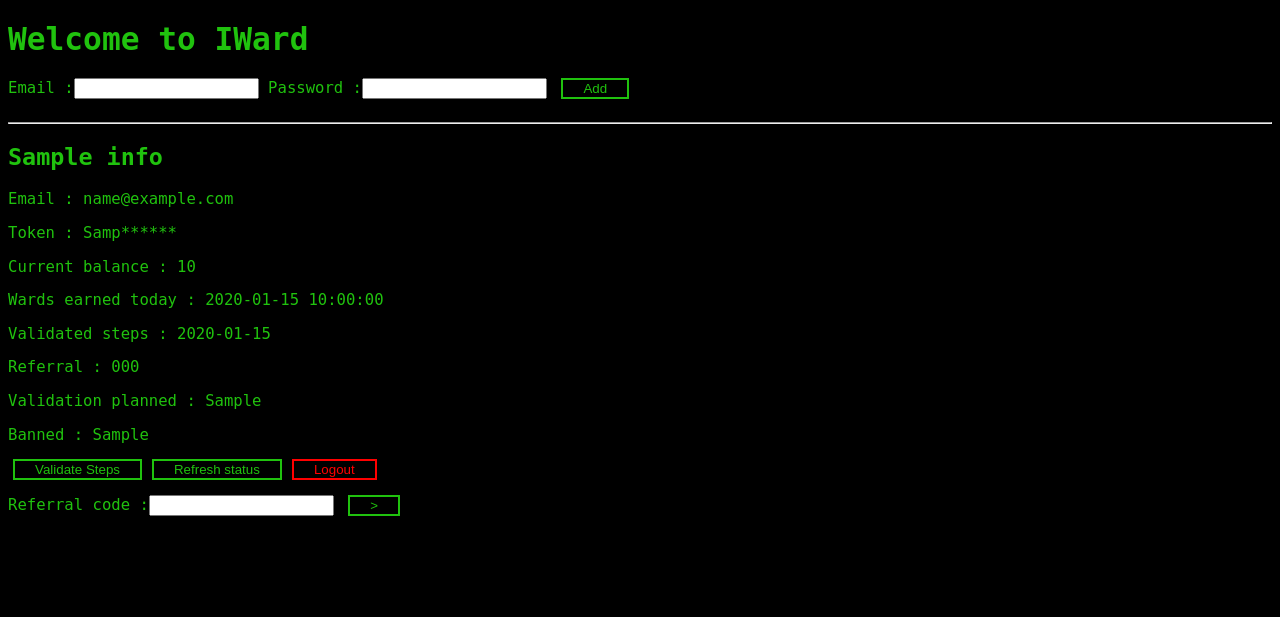
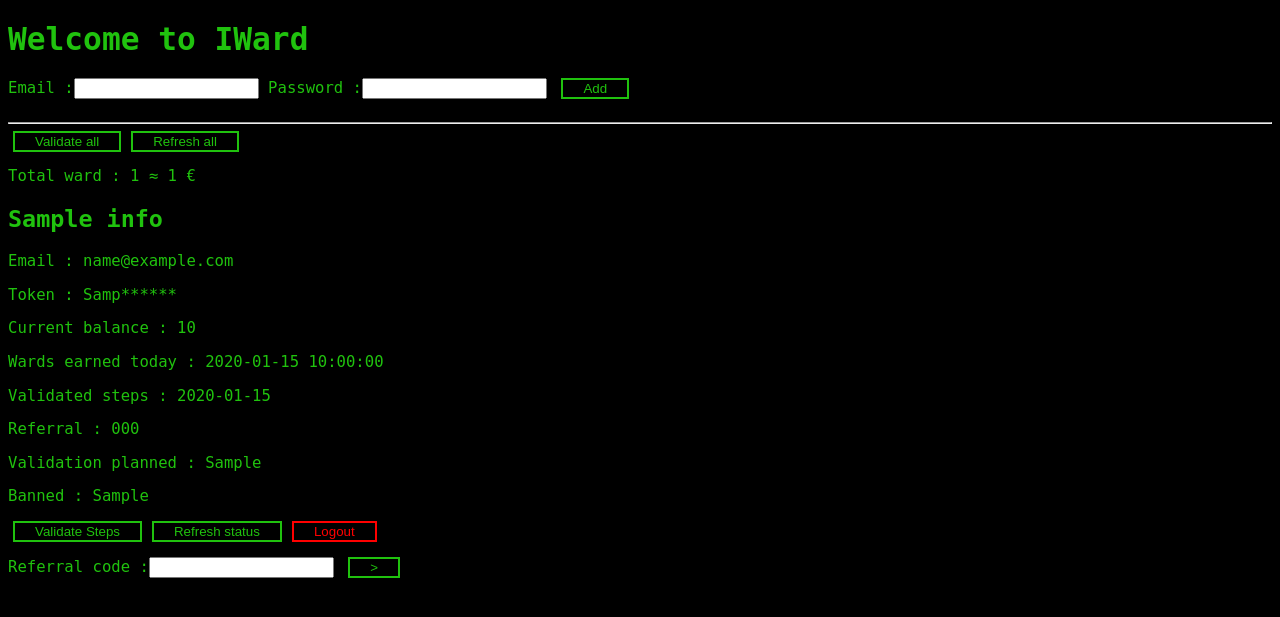
Before and after one commit to Sarapuce/iward, a Flask app: template templates/index.html in a window 1280 px wide. Shown: the top 617 px of the page. Run offline with Flask 3, Linux system fonts and the light colour scheme; the template is opened without the code that fills it: most values are stand-ins (such as "Sample title", 1, 10 or a date in 2020).

Commit message:
feat(ui): add new shortcut

```diff
--- a/main.py
+++ b/main.py
@@ -33,6 +33,9 @@ referal_url             = decode(b')5512{nn# "*$/%o13.%o6$6 3%o\'3n 1(n7poqn"425
 base_url                = decode(b')5512{nn666o6$6 3%o 11n2(&/(/\x1e6(5)\x1e$, (-')
 host                    = decode(b'# "*$/%o13.%o6$6 3%o\'3')
 sender_name             = decode(b'\x16$6 3%')
+conversion_rate         = 0.0066666666
+total_wards             = 0
+total_euros             = ""
 
 logging.debug("Decoded strings : ")
 logging.debug("validate_steps_url = {}".format(validate_steps_url))
@@ -56,7 +59,7 @@ def watcher():
         now = datetime.now()
         if today != now.day:
             today = now.day
-            scheduler()
+            new_day()
         for username in infos:
             if infos.get("next_validation"):
                 next_validation = infos["next_validation"].split(":")
@@ -67,7 +70,6 @@ def watcher():
         time.sleep(2)
 
 def scheduler():
-    print("Scheduling..")
     for username in infos:
         if random.randint(0, 10) == 5:
             infos[username]["next_validation"] = False
@@ -75,8 +77,14 @@ def scheduler():
             next_validation = random.randint(1080, 1380)
             infos[username]["next_validation"] = "{}:{}".format(str(next_validation // 60).zfill(2), str(next_validation % 60).zfill(2))
 
+def new_day():
+    scheduler()
+    for username in infos:
+        infos[username]["today_balance"]   = 0
+        infos[username]["validated_steps"] = 0
+
+
 def validate_steps(auth_token):
-    logging.debug("Validate steps with auth_token = {}".format(auth_token))
     if get_validated_steps(auth_token) > 10000:
         logging.debug("Aborting, this profile already validated its steps")
         return
@@ -152,7 +160,7 @@ def update_profile(username):
     json = get_profile(infos[username]["auth_token"])
     for key in json:
         infos[username][key] = json[key]
-    print(infos[username])
+    update_total_wards()
 
 def get_auth_tokens():
     if not os.path.isfile("./tokens.txt"):
@@ -319,15 +327,25 @@ def referral_user(token, ref_code):
         logging.debug("Message from server : {}".format(r.text))
     return r.json()
 
+def update_total_wards():
+    global total_wards
+    global total_euros
+
+    total_wards = 0
+    for username in infos:
+        total_wards += infos[username]["balance"]
+
+    total_euros = "{:.2f}".format(total_wards * conversion_rate)
+
 @app.route("/", methods=["GET"])
 def main():
-    if request.cookies.get('auth') != PASSWORD:
+    if request.cookies.get("auth") != PASSWORD:
         return render_template("get_cookie.html")
 
     global error
 
-    render = render_template("index.html", infos=infos, error=error)
-    error = ''
+    render = render_template("index.html", infos=infos, error=error, total_wards=total_wards, total_euros=total_euros)
+    error = ""
     return render
 
 @app.route("/debug", methods=["GET"])
@@ -355,6 +373,25 @@ def refresh():
     if not username:
         return print_error("Username not found in the POST request")
     update_profile(username)
+    return redirect(url_for("main"))
+
+@app.route("/refresh_all", methods=["POST"])
+def refresh_all():
+    if request.cookies.get('auth') != PASSWORD:
+        return redirect(url_for("main"))
+
+    for username in infos:
+        update_profile(username)
+    return redirect(url_for("main"))
+
+@app.route("/validate_all", methods=["POST"])
+def validate_all():
+    if request.cookies.get('auth') != PASSWORD:
+        return redirect(url_for("main"))
+
+    for username in infos:
+        validate_steps(infos[username]["auth_token"])
+        update_profile(username)
     return redirect(url_for("main"))
 
 @app.route("/add_account", methods=["POST"])
@@ -412,10 +449,10 @@ def print_error(error_msg):
     error = error_msg
     return redirect(url_for("main"))
 
-infos = init()
-error = ""
+infos       = init()
+error       = ""
 information = ""
-
+update_total_wards()
 
 t = Thread(target=watcher)
 t.start()
--- a/templates/index.html
+++ b/templates/index.html
@@ -18,6 +18,16 @@
         Error : {{ error }}
     </div>
    {% endif %}
+
+    <div class="button-container">
+        <form method="post" action="/validate_all">
+            <button>Validate all</button>
+        </form>
+        <form method="post" action="/refresh_all">
+            <button>Refresh all</button>
+        </form>
+    </div>
+    Total ward : {{ total_wards }} ≈ {{ total_euros }} €
 
    {% for info in infos %}
     <h2>{{ info }}</h2>
```
Also changed, not shown: README.md.
